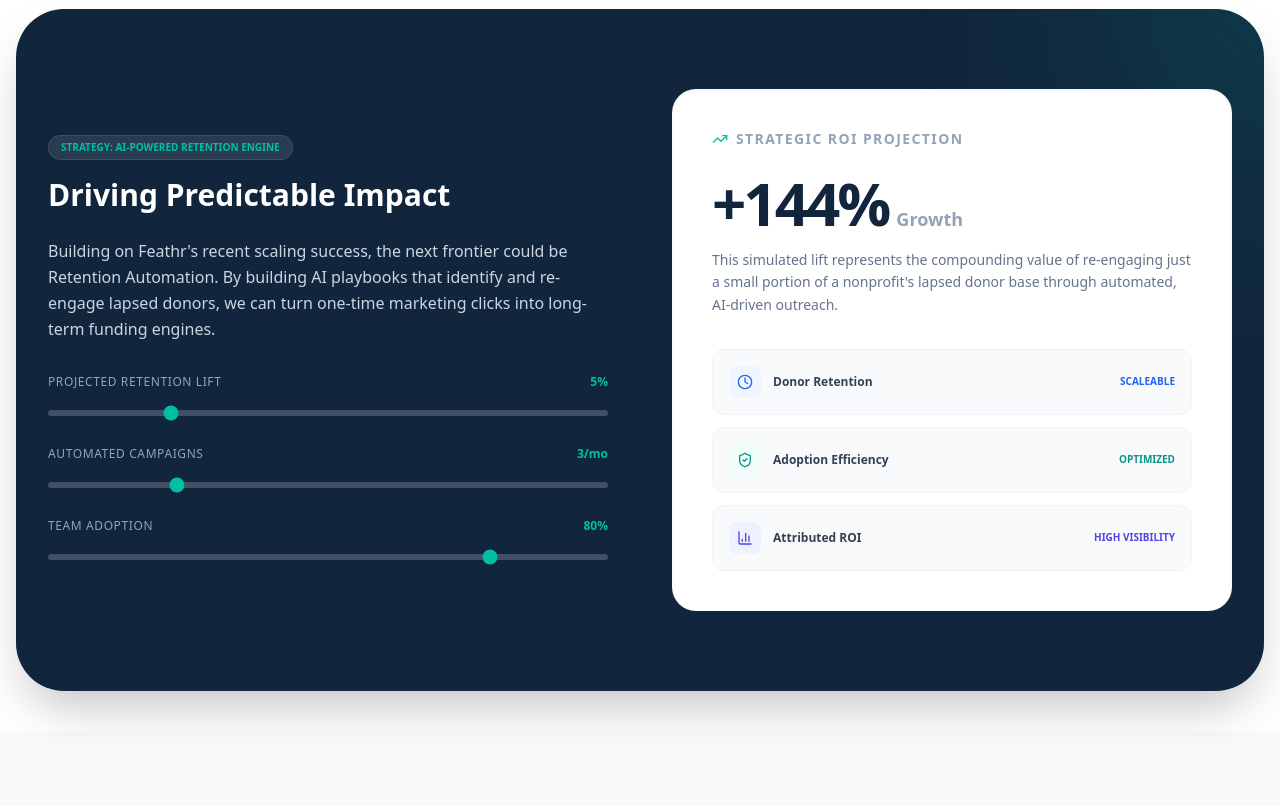
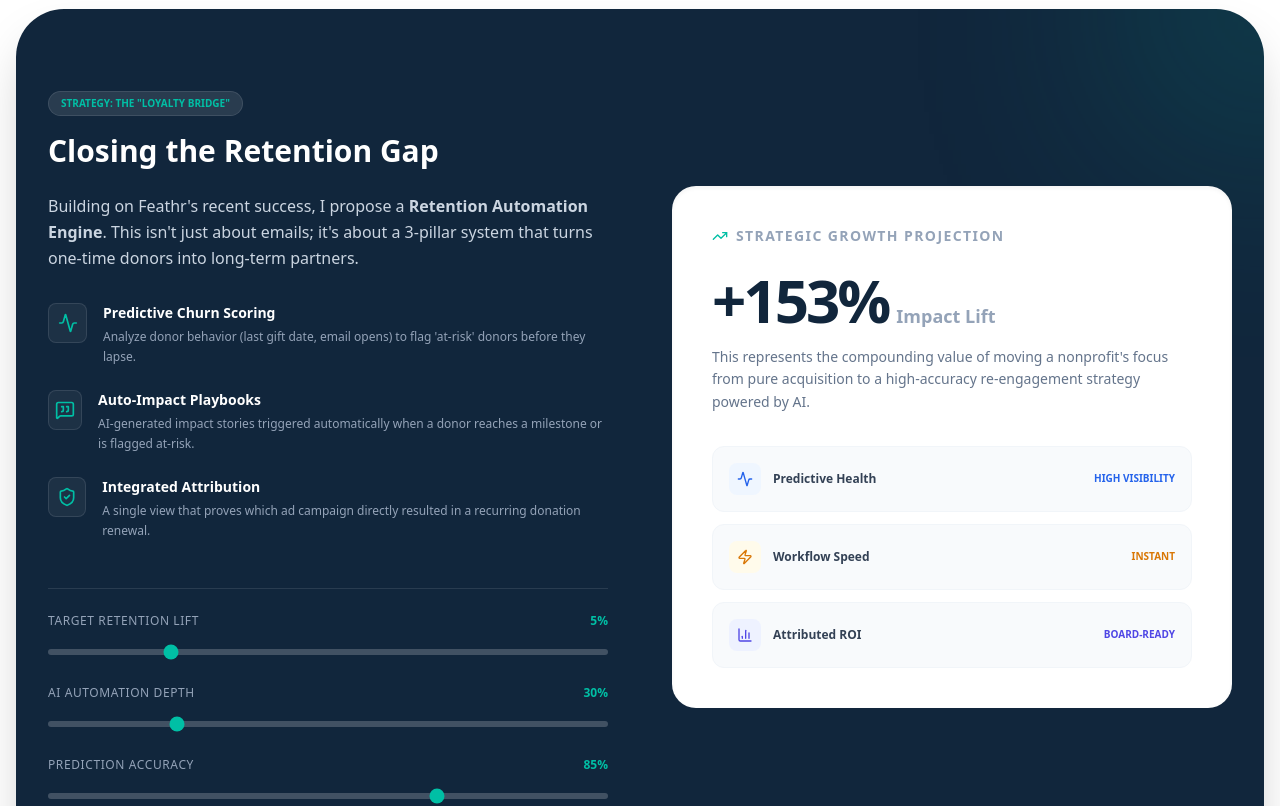
Before and after one commit to bsoumyata/soumyata-binani, a React (Vite) app: page /for-Feathr in a window 1280 px wide. Shown: the part 1560-2366 px from the top of the page. Built offline with nearby package versions, Linux system fonts and the light colour scheme; no server answers.

Commit message:
Updated Feathr

```diff
--- a/src/pages/for-Feathr.jsx
+++ b/src/pages/for-Feathr.jsx
@@ -19,7 +19,9 @@ import {
   MousePointer2,
   Lightbulb,
   ShieldCheck,
-  Search
+  Search,
+  Activity,
+  MessageSquareQuote
 } from 'lucide-react';
 
 // --- Components ---
@@ -128,7 +130,6 @@ const ChallengeSection = () => {
           ))}
         </div>
 
-        {/* Humble Mission Note */}
         <div className="mt-16 p-8 rounded-3xl bg-slate-900 text-white flex flex-col md:flex-row items-center gap-8 shadow-xl">
           <div className="flex-1">
             <div className="flex items-center gap-2 mb-4">
@@ -156,10 +157,10 @@ const ChallengeSection = () => {
 
 const MathModel = () => {
   const [retention, setRetention] = useState(5);
-  const [volume, setVolume] = useState(3);
-  const [adoption, setAdoption] = useState(80);
+  const [automation, setAutomation] = useState(30);
+  const [accuracy, setAccuracy] = useState(85);
 
-  const impactValue = (retention * volume * (adoption / 100) * 12).toFixed(0);
+  const impactValue = (retention * (automation / 10) * (accuracy / 100) * 12).toFixed(0);
 
   return (
     <section id="strategy" className="py-20 bg-[#11263c] text-white rounded-[3rem] mx-4 my-10 overflow-hidden relative shadow-2xl">
@@ -168,18 +169,48 @@ const MathModel = () => {
         <div className="grid grid-cols-1 lg:grid-cols-2 gap-16 items-center">
           <div>
             <div className="inline-block px-3 py-1 rounded-full bg-white/10 text-[#00BFA5] text-[10px] font-bold uppercase mb-4 border border-white/10">
-              Strategy: AI-Powered Retention Engine
+              Strategy: The "Loyalty Bridge"
             </div>
-            <h2 className="text-3xl font-bold mb-6 leading-tight">Driving Predictable Impact</h2>
+            <h2 className="text-3xl font-bold mb-6 leading-tight">Closing the Retention Gap</h2>
             <p className="text-slate-300 mb-8 leading-relaxed">
-              Building on Feathr's recent scaling success, the next frontier could be Retention Automation. By building AI playbooks that identify and re-engage lapsed donors, we can turn one-time marketing clicks into long-term funding engines.
+              Building on Feathr's recent success, I propose a <strong>Retention Automation Engine</strong>. This isn't just about emails; it's about a 3-pillar system that turns one-time donors into long-term partners.
             </p>
 
-            <div className="space-y-6">
+            <div className="space-y-6 mb-12">
               {[
-                { label: "Projected Retention Lift", val: retention, set: setRetention, min: 1, max: 20, unit: "%" },
-                { label: "Automated Campaigns", val: volume, set: setVolume, min: 1, max: 10, unit: "/mo" },
-                { label: "Team Adoption", val: adoption, set: setAdoption, min: 1, max: 100, unit: "%" }
+                {
+                  title: "Predictive Churn Scoring",
+                  desc: "Analyze donor behavior (last gift date, email opens) to flag 'at-risk' donors before they lapse.",
+                  icon: Activity
+                },
+                {
+                  title: "Auto-Impact Playbooks",
+                  desc: "AI-generated impact stories triggered automatically when a donor reaches a milestone or is flagged at-risk.",
+                  icon: MessageSquareQuote
+                },
+                {
+                  title: "Integrated Attribution",
+                  desc: "A single view that proves which ad campaign directly resulted in a recurring donation renewal.",
+                  icon: ShieldCheck
+                }
+              ].map((item, i) => (
+                <div key={i} className="flex gap-4 group">
+                  <div className="w-10 h-10 bg-white/5 rounded-lg flex items-center justify-center text-[#00BFA5] border border-white/10 group-hover:bg-[#00BFA5] group-hover:text-white transition-all">
+                    <item.icon size={20} />
+                  </div>
+                  <div>
+                    <h4 className="text-sm font-bold text-white mb-1">{item.title}</h4>
+                    <p className="text-xs text-slate-400 leading-relaxed">{item.desc}</p>
+                  </div>
+                </div>
+              ))}
+            </div>
+
+            <div className="space-y-6 pt-6 border-t border-white/10">
+              {[
+                { label: "Target Retention Lift", val: retention, set: setRetention, min: 1, max: 20, unit: "%" },
+                { label: "AI Automation Depth", val: automation, set: setAutomation, min: 10, max: 100, unit: "%" },
+                { label: "Prediction Accuracy", val: accuracy, set: setAccuracy, min: 50, max: 100, unit: "%" }
               ].map((s, i) => (
                 <div key={i}>
                   <div className="flex justify-between text-xs mb-2">
@@ -202,21 +233,21 @@ const MathModel = () => {
           <div className="bg-white rounded-3xl p-10 text-slate-900 shadow-inner">
             <h4 className="text-sm font-bold text-slate-400 uppercase tracking-widest mb-6 flex items-center gap-2">
               <TrendingUp className="text-[#00BFA5]" size={16} />
-              Strategic ROI Projection
+              Strategic Growth Projection
             </h4>
             <div className="flex items-baseline gap-2 mb-4">
               <span className="text-6xl font-black text-[#11263c] tracking-tighter">+{impactValue}%</span>
-              <span className="text-slate-400 font-bold text-lg">Growth</span>
+              <span className="text-slate-400 font-bold text-lg">Impact Lift</span>
             </div>
             <p className="text-sm text-slate-500 mb-8 font-medium leading-relaxed">
-              This simulated lift represents the compounding value of re-engaging just a small portion of a nonprofit's lapsed donor base through automated, AI-driven outreach.
+              This represents the compounding value of moving a nonprofit's focus from pure acquisition to a high-accuracy re-engagement strategy powered by AI.
             </p>
 
             <div className="space-y-3">
               {[
-                { label: "Donor Retention", val: "Scaleable", icon: Clock, color: "text-blue-600 bg-blue-50" },
-                { label: "Adoption Efficiency", val: "Optimized", icon: ShieldCheck, color: "text-teal-600 bg-teal-50" },
-                { label: "Attributed ROI", val: "High Visibility", icon: BarChart3, color: "text-indigo-600 bg-indigo-50" }
+                { label: "Predictive Health", val: "High Visibility", icon: Activity, color: "text-blue-600 bg-blue-50" },
+                { label: "Workflow Speed", val: "Instant", icon: Zap, color: "text-amber-600 bg-amber-50" },
+                { label: "Attributed ROI", val: "Board-Ready", icon: BarChart3, color: "text-indigo-600 bg-indigo-50" }
               ].map((m, idx) => (
                 <div key={idx} className="p-4 bg-slate-50 rounded-xl flex items-center justify-between border border-slate-100">
                   <div className="flex items-center gap-3">
@@ -469,7 +500,7 @@ export default function ForFeathr() {
             </a>
           </div>
           <div className="mt-20 pt-8 border-t border-slate-50 text-[10px] text-slate-400 font-black uppercase tracking-[0.2em]">
-            &copy; {new Date().getFullYear()} Soumyata Binani. Prepared with research for Feathr.
+            © {new Date().getFullYear()} Soumyata Binani. Prepared with research for Feathr.
           </div>
         </div>
       </footer>
```
